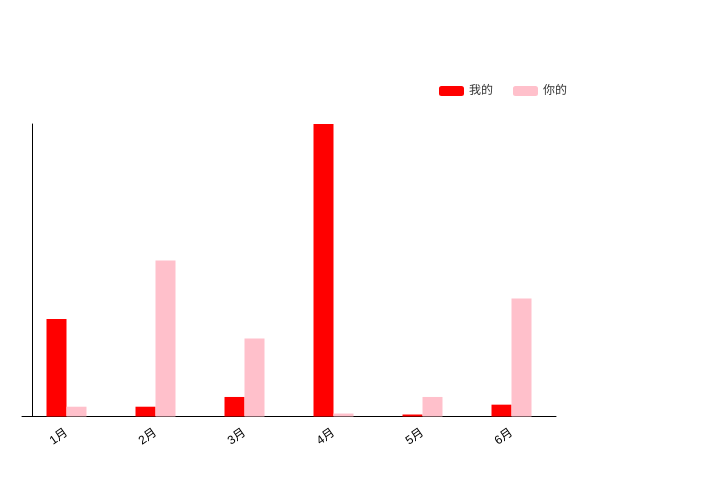
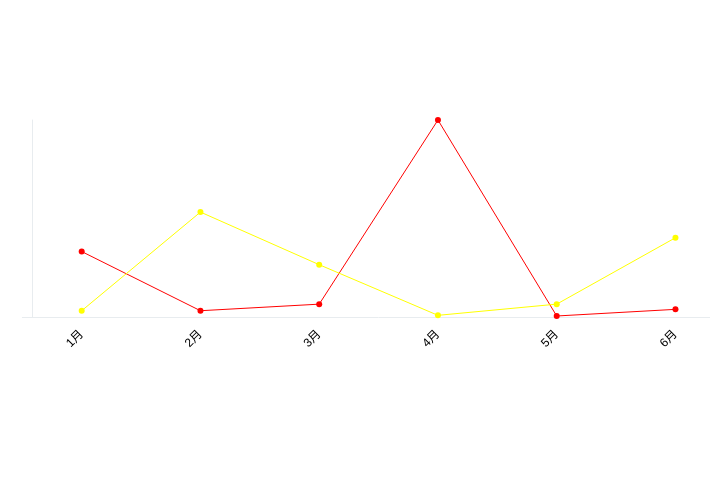
Before and after one commit to theblueski/vueDemo, a Vue app: page / in a window 1280 px wide. Shown: the top 484 px of the page, without its empty margins (16-726 px from the left). Built offline with nearby package versions, Linux system fonts and the light colour scheme.

Commit message:
fix: radar lines  处理

```diff
--- a/src/App.vue
+++ b/src/App.vue
@@ -1,11 +1,18 @@
 <template>
   <div id="app">
+    <div style="width: 100%;height: 100%;">
+      <LinesChart
+          unit="元"
+          :colors="['red', 'yellow']"
+          :data="lineData"/>
+    </div>
 <!--    <div class="infoWrapper">-->
 <!--      <DashBoard unit="个" :data="40"/>-->
 <!--    </div>-->
-    <div style="width: 600px;height: 400px;">
-      <BarsChart :vertical="true" unit="元" :colors="['red', 'pink']" :data="lineData" />
-    </div>
+<!--    <div style="width: 600px;height: 600px;background: #000;">-->
+<!--&lt;!&ndash;      <BarsChart :vertical="true" unit="元" :colors="['red', 'pink']" :data="lineData" />&ndash;&gt;-->
+<!--      <RadarChart :data="radarData" :indicator="indicator"/>-->
+<!--    </div>-->
 <!--    <div class="linerLine"></div>-->
 <!--    <div class="noover"></div>-->
 <!--    <div class="outer ">-->
@@ -16,17 +23,40 @@
 
 <script>
 // import HelloWorld from './components/HelloWorld.vue'
-import { DashBoard, LinesChart, BarsChart } from './components/charts'
+import {DashBoard, LinesChart, BarsChart, RadarChart} from './components/charts'
 export default {
   name: 'app',
   components: {
     // HelloWorld
     DashBoard,
     LinesChart,
-    BarsChart
+    BarsChart,
+    RadarChart
   },
   data() {
     return {
+      indicator: [
+        { name: 'Sales', max: 100 },
+        { name: 'Administration', max: 100 },
+        { name: 'Information Technology', max: 100 },
+        { name: 'Customer Support', max: 100 },
+        { name: 'Development', max: 100 },
+        { name: 'Marketing', max: 100 }
+      ],
+      radarData1: {
+        'ser1': [80, 90, 70,60,80, 96],
+        'ser2': [60, 40, 80, 40, 50, 30]
+      },
+      radarData: [
+        {
+          name: 'ser1',
+          value: [80, 90, 70,60,80, 96]
+        },
+        {
+          name: 'ser2',
+          value: [60, 40, 80, 40, 50, 30]
+        }
+      ],
       option: {
         title: {
           text: 'Echarts 入门示例'
--- a/src/components/charts/index.js
+++ b/src/components/charts/index.js
@@ -1,3 +1,4 @@
 export { default as DashBoard } from './dashBoard'
 export { default as LinesChart } from './lines'
 export {default as BarsChart} from './bars'
+export {default as RadarChart} from './radar'
--- a/src/components/charts/lines/index.vue
+++ b/src/components/charts/lines/index.vue
@@ -30,6 +30,16 @@ export default {
       type: Number,
       default: 20
     },  // 圆环的宽度
+    unit: {
+      type: String,
+      default: ''
+    },
+    colors: {
+      type: Array,
+      default() {
+        return []
+      }
+    }
   },
   mounted() {
     this.option = this.getOptions(this.data)
@@ -75,18 +85,26 @@ export default {
           symbol: 'circle',
           lineStyle: {
             width: 1,
+            color: this.colors[0]
           },
+          itemStyle: {
+            color: this.colors[0]
+          }
         }]
       }
       if(valueMap instanceof  Object) {
-        return Object.keys(valueMap).map(i => ({
+        return Object.keys(valueMap).map((i,index) => ({
           data: valueMap[i],
           type: 'line',
           symbolSize: 6,
           symbol: 'circle',
           lineStyle: {
             width: 1,
+            color: this.colors[index]
           },
+          itemStyle: {
+            color: this.colors[index]
+          }
         }))
       }
     },
@@ -124,7 +142,6 @@ export default {
           },
           axisLine: {
             lineStyle: {
-              type: 'dashed',
               color: '#e8ecef',
             },
           },
@@ -132,8 +149,24 @@ export default {
         yAxis: {
           type: 'value',
           splitLine: {
+            show: false
+          },
+          axisTick: {
+            show: false
+          },
+          axisLabel: {
+            show: false
+          },
+          name: this.unit,
+          nameTextStyle: {
+            color: '#fff'
+          },
+          offset: -10,
+          nameGap: 8, // 名字位置
+          axisLine: {
+            show: true,
             lineStyle: {
-              type: 'dashed',
+              color: '#e8ecef',
             },
           },
         },
--- a/src/components/charts/radar/index.vue
+++ b/src/components/charts/radar/index.vue
@@ -1,17 +1,154 @@
 <template>
-  <Chart />
+  <Chart :option="option"/>
 </template>
 <script>
 import Chart from '../chart.vue'
+
+const colorStops = [0.1,0.2,0.4,0.6,0.8,1]
+
+const lineStyle = {
+  width: 1,
+  opacity: 0.5
+};
+
 export default {
   name: 'radar',
   props: {
+    /**
+     * 格式
+     * {
+     *   name: String,
+     *   max: Number
+     * }
+     */
+    indicator: {
+      type: Array,
+      required: true
+    },
+    /**
+     * 支持Array和Object
+     * Array格式
+     * {
+     *   name: String,
+     *   value: Array
+     * }
+     *
+     * Object格式
+     * {
+     *   name: Array
+     * }
+     *
+     * Array为纯数据
+     */
     data: {
-      type
+      required: true
+    },
+    shape: {
+      type: String,
+      default: 'polygon'  // 支持 polygon | circle
+    },
+    bgLineColor: {
+      type: String,
+      default: 'rgb(255,255,255)'
+    },
+    axisColor: {
+      type: String,
+      default: 'rgb(255,255,255)'
+    },
+    areaColor: {
+      type: Array,
+      default() {
+        return ['red', 'blue']
+      }
     }
   },
   components: {
     Chart
+  },
+  data() {
+    return {
+
+    }
+  },
+  methods: {
+    getSeries(data) {
+      let handledData = null
+      if(data instanceof Array) {
+        handledData = data.map((i,index) => ({
+          ...i,
+          lineStyle: {
+            color: this.areaColor[index],
+            opacity: 0.4
+          },
+          areaStyle: {
+            color: this.areaColor[index],
+            opacity: 0.4
+          }
+        }))
+      } else {
+        handledData = Object.keys(data).map((i,index) => ({
+          name: i,
+          value: data[i],
+          lineStyle: {
+            color: this.areaColor[index],
+            opacity: 0.4
+          },
+          areaStyle: {
+            color: this.areaColor[index],
+            opacity: 0.4
+          }
+        }))
+      }
+
+      return [{
+        type: 'radar',
+        symbol: 'none',
+        lineStyle: lineStyle,
+        data:handledData
+      }]
+    },
+    getBgLines(color) {
+      const handledColor = color.replace('rgb', 'rgba')
+      const index = handledColor.lastIndexOf(')')
+      return colorStops.map(i => handledColor.substr(0, index) + `,${i})`).reverse()
+    },
+    getAxisLineColor(color) {
+      const handledColor = color.replace('rgb', 'rgba')
+      const index = handledColor.lastIndexOf(')')
+      return handledColor.substr(0, index) + `,0.5)`
+    }
+  },
+  computed: {
+    option() {
+      const series = this.getSeries(this.data)
+      return {
+        radar: {
+          // radius: '75%',
+          axisName: {
+            show: true,
+            color: '#fff',
+            overflow: 'truncate'
+          },
+          splitNumber: 5,
+          splitArea: {
+            show: false
+          },
+          shape: this.shape,
+          indicator: this.indicator,
+          axisLine: {
+            lineStyle: {
+              color: this.getAxisLineColor(this.axisColor)
+            }
+          },
+          splitLine: {
+            lineStyle: {
+              color: this.getBgLines(this.bgLineColor)
+            }
+          },
+        },
+        series
+      }
+    }
   }
 }
 </script>
```
